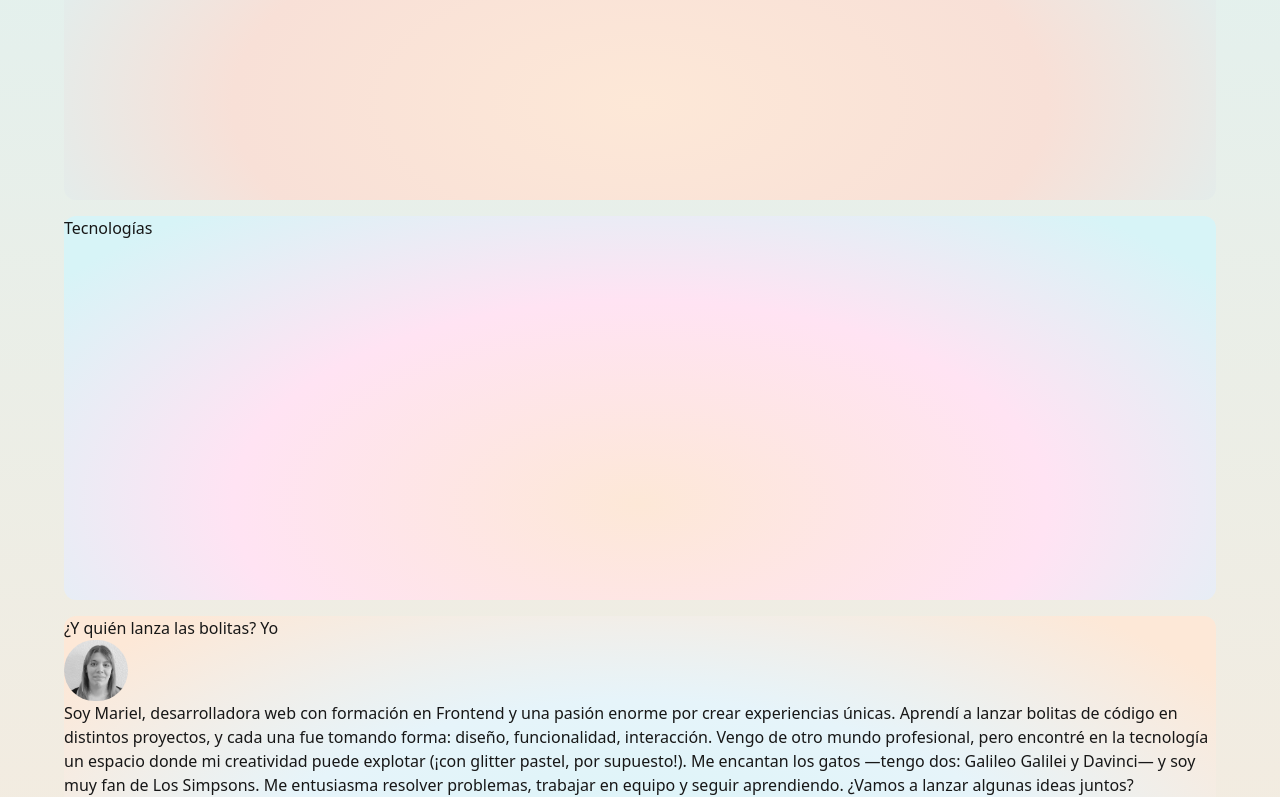
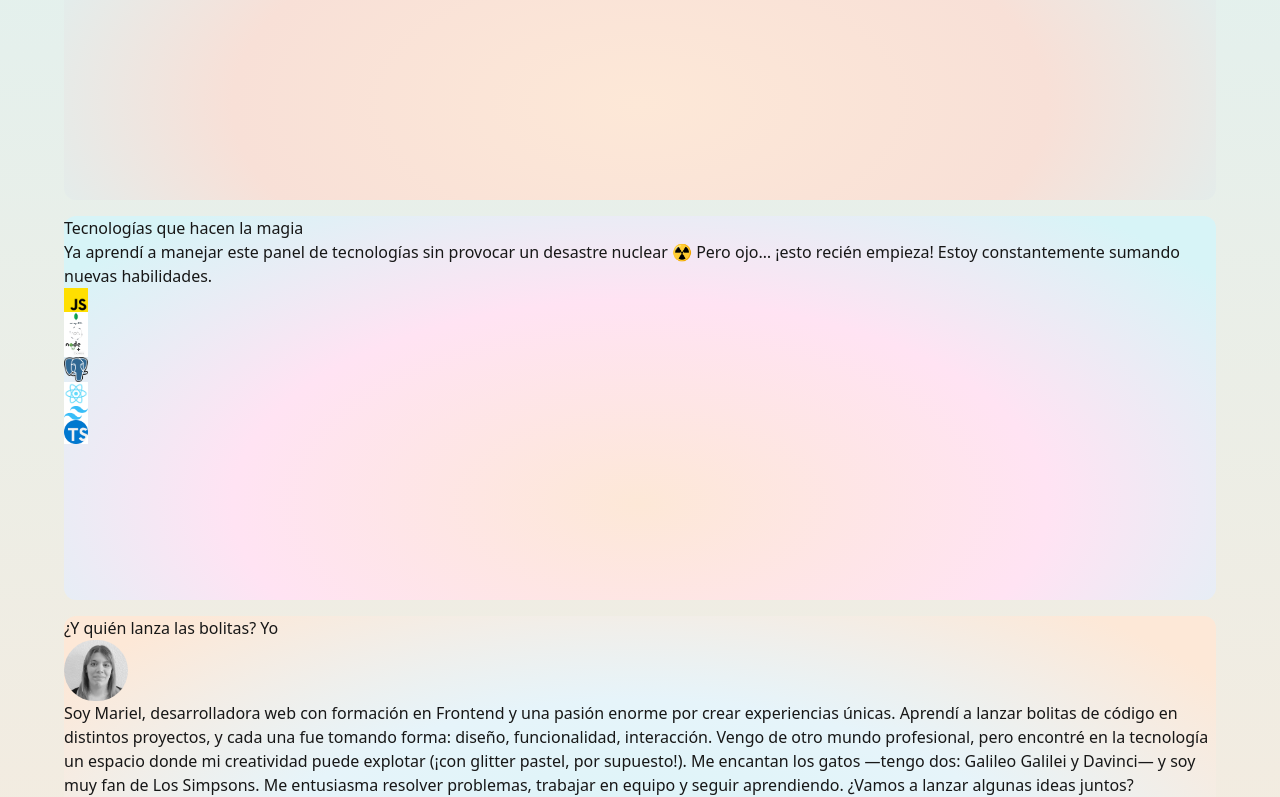
Before and after one commit to MarielDtt/mi-portfolio, a Next.js app: page /home in a window 1280 px wide. Shown: the part 680-1477 px from the top of the page. Built offline with nearby package versions, Linux system fonts and the light colour scheme.

Commit message:
agrego bosquejo de section tecnologia

```diff
--- a/src/app/home/page.tsx
+++ b/src/app/home/page.tsx
@@ -2,6 +2,7 @@ import Contacto from "@/components/contacto";
 import Inicio from "@/components/inicio";
 import Proyectos from "@/components/proyectos";
 import SobreMi from "@/components/sobremi";
+import Tecnologias from "@/components/tecnologias";
 
 
 function Home() {
@@ -19,7 +20,7 @@ function Home() {
             </section>
             <section className="bg-radial-[at_50%_75%] from-[#FDE8D7] via-[#FFE3F3] to-[#D7F4F7] to-90%
              w-full h-96 mt-4 rounded-xl" id="tecnologias">
-                Tecnologías
+                <Tecnologias/>
             </section>
             <section className="bg-radial-[at_50%_75%] from-[#D7F4F7] via-[#E6F4FA] to-[#FDE8D7] to-90%
             w-full h-96 mt-4 rounded-xl" id="sobremi">
--- a/src/components/tecnologias/index.tsx
+++ b/src/components/tecnologias/index.tsx
@@ -0,0 +1,22 @@
+import Image from "next/image";
+function Tecnologias() {
+
+    return (
+        <>
+            <h1>Tecnologías que hacen la magia</h1>
+            <p>Ya aprendí a manejar este panel de tecnologías sin provocar un desastre nuclear ☢️
+                Pero ojo… ¡esto recién empieza!
+                Estoy constantemente sumando nuevas habilidades.</p>
+            <Image src="/js.png" alt="logo javaScrip" width={24} height={24} />
+            <Image src="/mongo.png" alt="logo mongo" width={24} height={24} />
+            <Image src="/next.png" alt="logo next" width={24} height={24} />
+            <Image src="/node-express.png" alt="logo node-express" width={24} height={24} />
+            <Image src="/postgreSQL.png" alt="logo postgreSQL" width={24} height={24} />
+            <Image src="/react.png" alt="logo react" width={24} height={24} />
+            <Image src="/tailwind.png" alt="logo tailwind" width={24} height={24} />
+            <Image src="/ts.png" alt="logo typeScript" width={24} height={24} />
+        </>
+    )
+}
+
+export default Tecnologias;
```
